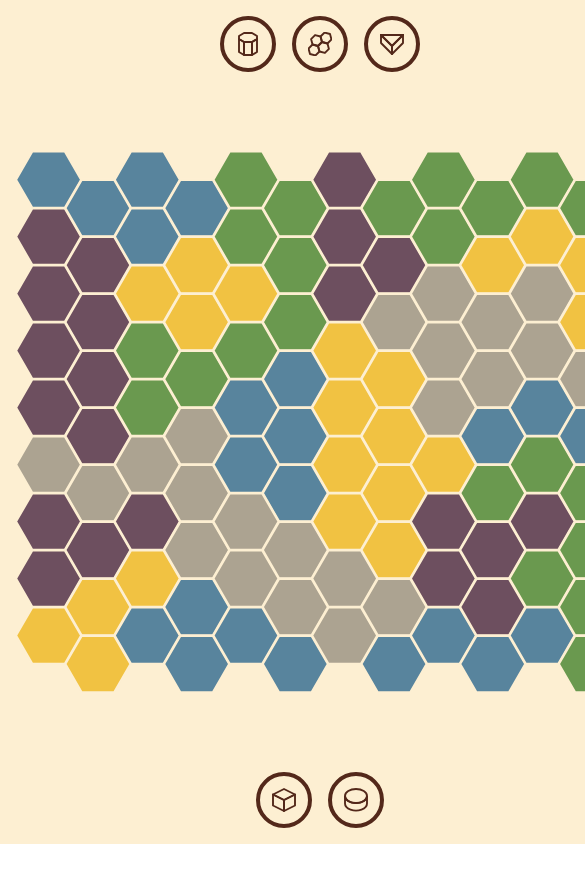
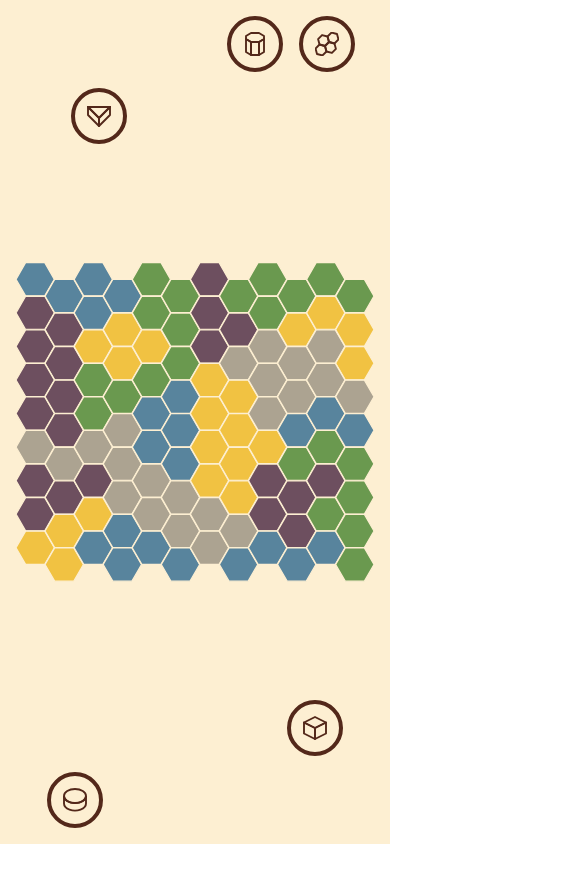
Before and after one commit to sixthshift/decryptid, a React app: page / in a window 390 px wide. Shown: the top 882 px of the page, 585 px wide, since content can reach past the window. Built offline with nearby package versions, Linux system fonts and the light colour scheme; the HTML template or start-up script is replaced by a standard one.

Commit message:
fix(ui): fix mobile viewport misalignment
Set a fixed viewport width of 640 via the HtmlWebpackPlugin meta
config and drop the min-w-sm class from the app container so the
layout no longer misaligns on mobile.

```diff
--- a/src/components/app.jsx
+++ b/src/components/app.jsx
@@ -7,7 +7,7 @@ import MapMenu from './menu/map';
 
 function App() {
   return (
-    <div className="flex flex-col justify-center w-full min-w-sm h-full bg-secondary">
+    <div className="flex flex-col justify-center w-full h-full bg-secondary">
       <div className="gap-8 items-center p-4 w-full h-full auto-rotate-invert">
         <UiContextProvider>
           <MapMenu />
--- a/webpack.config.js
+++ b/webpack.config.js
@@ -28,6 +28,12 @@ module.exports = {
   plugins: [
     new HtmlWebpackPlugin({
       title: 'Decryptid',
+      meta: {
+        viewport: {
+          name: 'viewport',
+          content: 'width=640',
+        },
+      },
     }),
   ],
   output: {
```
